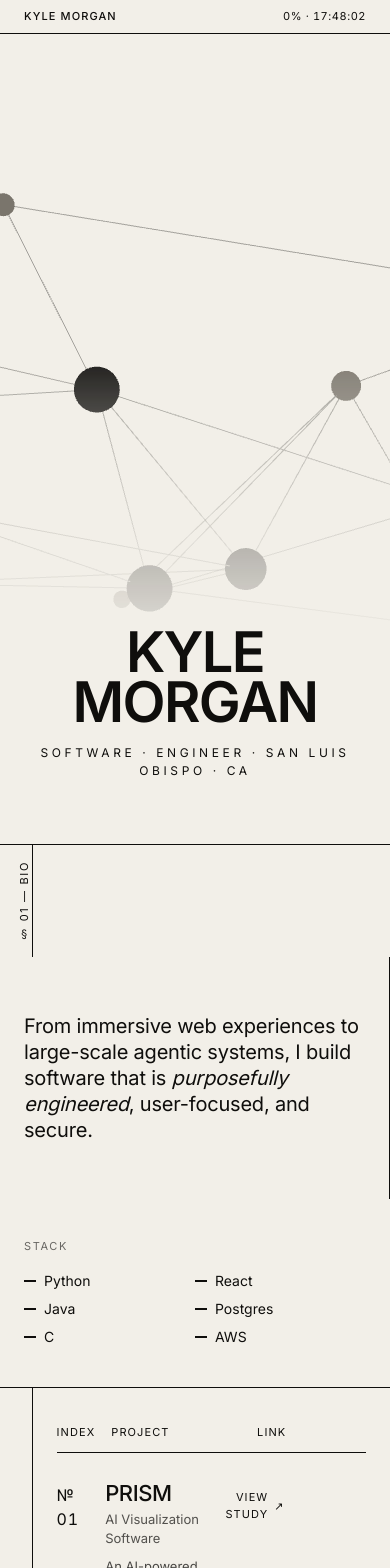
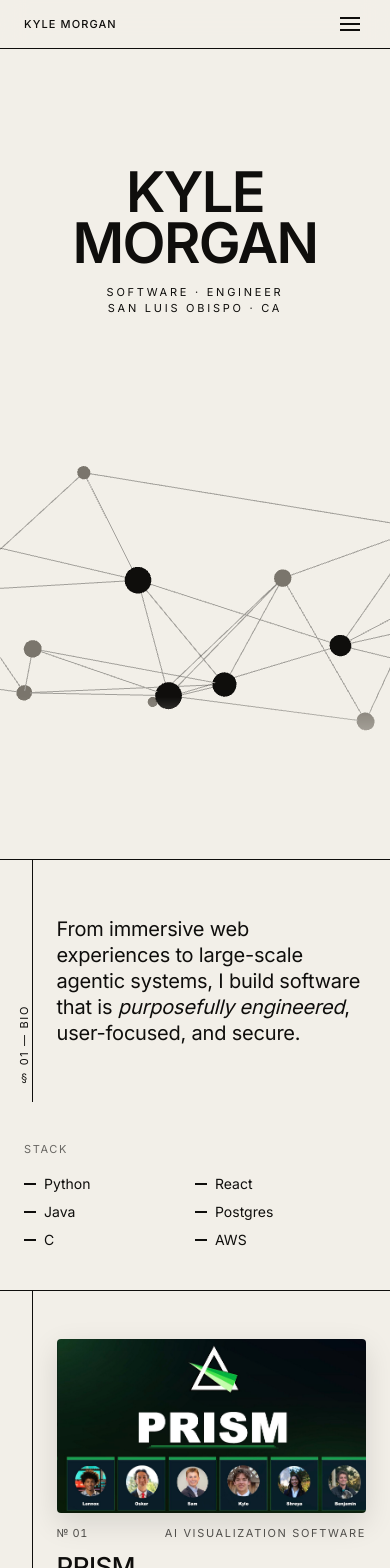
Before and after one commit to kylem148/kyle-morgan.me, a Next.js app: page / in a window 390 px wide. Shown: the top 1568 px of the page. Built offline with nearby package versions, Linux system fonts and the light colour scheme.

Commit message:
feat: implement mobile version

```diff
--- a/package.json
+++ b/package.json
@@ -1,5 +1,5 @@
 {
-  "name": "testing-pwebsite",
+  "name": "personal_website_new",
   "version": "0.1.0",
   "private": true,
   "scripts": {
--- a/src/app/components/layout/Header.tsx
+++ b/src/app/components/layout/Header.tsx
@@ -1,4 +1,5 @@
 import Link from "next/link";
+import MobileNav from "./MobileNav";
 
 type Props = {
   progress: number;
@@ -30,9 +31,10 @@ export default function Header({ progress, clock }: Props) {
           </Link>
         ))}
       </nav>
-      <span className="tabular-nums tracking-[0.05em]">
+      <span className="hidden md:inline tabular-nums tracking-[0.05em]">
         {(progress * 100).toFixed(0)}% · {clock || "—"}
       </span>
+      <MobileNav />
     </header>
   );
 }
--- /dev/null
+++ b/src/app/components/layout/MobileNav.tsx
@@ -0,0 +1,90 @@
+"use client";
+
+import Link from "next/link";
+import { useEffect, useState } from "react";
+import { createPortal } from "react-dom";
+
+const NAV = [
+  { href: "/#bio", label: "Bio" },
+  { href: "/#works", label: "Works" },
+  { href: "/#focus", label: "Focus" },
+  { href: "/building", label: "Building" },
+  { href: "/#contact", label: "Contact" },
+] as const;
+
+export default function MobileNav() {
+  const [open, setOpen] = useState(false);
+  const [mounted, setMounted] = useState(false);
+
+  useEffect(() => {
+    setMounted(true);
+  }, []);
+
+  useEffect(() => {
+    if (!open) return;
+    const prev = document.body.style.overflow;
+    document.body.style.overflow = "hidden";
+    return () => {
+      document.body.style.overflow = prev;
+    };
+  }, [open]);
+
+  const overlay = (
+    <div className="md:hidden fixed left-0 right-0 bottom-0 top-8.5 z-30 flex flex-col bg-[#f2efe8]">
+      <nav className="flex flex-1 flex-col justify-center px-6">
+        <ul className="divide-y divide-[#0f0e0c]/15 border-y border-[#0f0e0c]/15">
+          {NAV.map((n, i) => (
+            <li key={n.href}>
+              <Link
+                href={n.href}
+                onClick={() => setOpen(false)}
+                className="flex items-baseline gap-4 py-5"
+              >
+                <span className="text-[10px] tabular-nums uppercase tracking-[0.2em] opacity-40">
+                  {String(i + 1).padStart(2, "0")}
+                </span>
+                <span className="text-[clamp(36px,10vw,64px)] font-semibold uppercase tracking-[-0.02em] leading-none">
+                  {n.label}
+                </span>
+              </Link>
+            </li>
+          ))}
+        </ul>
+      </nav>
+      <div className="grid grid-cols-2 gap-4 border-t border-[#0f0e0c]/15 px-6 py-5 text-[11px] uppercase tracking-[0.2em]">
+        <span>Kyle Morgan</span>
+        <span className="text-right opacity-60">Portfolio — 2026</span>
+      </div>
+    </div>
+  );
+
+  return (
+    <>
+      <button
+        type="button"
+        aria-label={open ? "Close menu" : "Open menu"}
+        aria-expanded={open}
+        onClick={() => setOpen((o) => !o)}
+        className="md:hidden relative z-50 flex h-8 w-8 items-center justify-center"
+      >
+        <span
+          className={`absolute block h-[1.5px] w-5 bg-[#0f0e0c] transition-transform duration-300 ease-out ${
+            open ? "translate-y-0 rotate-45" : "-translate-y-1.5"
+          }`}
+        />
+        <span
+          className={`absolute block h-[1.5px] w-5 bg-[#0f0e0c] transition-opacity duration-200 ${
+            open ? "opacity-0" : "opacity-100"
+          }`}
+        />
+        <span
+          className={`absolute block h-[1.5px] w-5 bg-[#0f0e0c] transition-transform duration-300 ease-out ${
+            open ? "translate-y-0 -rotate-45" : "translate-y-1.5"
+          }`}
+        />
+      </button>
+
+      {mounted && open && createPortal(overlay, document.body)}
+    </>
+  );
+}
--- a/src/app/components/sections/Bio.tsx
+++ b/src/app/components/sections/Bio.tsx
@@ -9,7 +9,7 @@ export default function Bio() {
       className="grid grid-cols-12 border-t border-[#0f0e0c] bg-[#f2efe8]"
     >
       <SectionRail label="§ 01 — Bio" />
-      <div className="col-span-12 md:col-span-7 border-r border-[#0f0e0c] px-6 md:px-8 py-14 md:py-16 text-[clamp(20px,2.4vw,34px)] leading-[1.3] tracking-[-0.01em]">
+      <div className="col-span-11 md:col-span-7 md:border-r border-[#0f0e0c] px-6 md:px-8 py-14 md:py-16 text-[clamp(20px,2.4vw,34px)] leading-[1.3] tracking-[-0.01em]">
         From immersive web experiences to large-scale agentic systems, I build
         software that is{" "}
         <em className="italic">purposefully engineered</em>, user-focused, and
--- a/src/app/components/sections/Hero.tsx
+++ b/src/app/components/sections/Hero.tsx
@@ -1,11 +1,14 @@
 export default function Hero() {
   return (
-    <section className="relative flex min-h-[calc(100svh-34px)] flex-col justify-end px-6 pb-16 pt-[26vh]">
-      <h1 className="text-center font-semibold uppercase tracking-[-0.03em] leading-[0.9] mix-blend-multiply text-[clamp(56px,10vw,140px)]">
+    <section className="relative flex min-h-[calc(100svh-34px)] flex-col justify-start pt-[14vh] pb-16 px-6 md:justify-end md:pt-[26vh]">
+      <h1 className="text-center font-semibold uppercase tracking-[-0.03em] leading-[0.9] md:mix-blend-multiply text-[clamp(56px,10vw,140px)]">
         Kyle Morgan
       </h1>
-      <div className="mt-4 text-center text-[clamp(12px,1.4vw,20px)] uppercase tracking-[0.3em]">
-        Software · Engineer · San Luis Obispo · CA
+      <div className="mt-4 text-center text-[clamp(11px,1.4vw,20px)] uppercase tracking-[0.25em] md:tracking-[0.3em]">
+        <span>Software · Engineer</span>
+        <span className="hidden md:inline"> · </span>
+        <br className="md:hidden" />
+        <span>San Luis Obispo · CA</span>
       </div>
     </section>
   );
--- a/src/app/components/sections/Works.tsx
+++ b/src/app/components/sections/Works.tsx
@@ -46,10 +46,10 @@ export default function Works({ hoverIdRef }: Props) {
       >
         <SectionRail label="§ 02 — Works" />
         <div className="col-span-11 p-6">
-          <div className="grid grid-cols-[1fr_3fr_2fr_2fr] gap-4 border-b border-[#0f0e0c] py-3 text-[11px] uppercase tracking-[0.1em]">
+          <div className="hidden md:grid grid-cols-[1fr_3fr_2fr_2fr] gap-4 border-b border-[#0f0e0c] py-3 text-[11px] uppercase tracking-[0.1em]">
             <div>Index</div>
             <div>Project</div>
-            <div className="hidden sm:block">Category</div>
+            <div>Category</div>
             <div className="text-right">Link</div>
           </div>
           {PROJECTS.map((p) => (
--- a/src/app/components/three/GraphScene.tsx
+++ b/src/app/components/three/GraphScene.tsx
@@ -333,13 +333,7 @@ export default function GraphScene({ progressRef, hoverIdRef }: Props) {
     <div
       ref={mountRef}
       aria-hidden="true"
-      className="pointer-events-none fixed inset-0 z-0"
-      style={{
-        WebkitMaskImage:
-          "linear-gradient(to bottom, #000 0%, #000 40%, rgba(0,0,0,0.25) 65%, transparent 80%)",
-        maskImage:
-          "linear-gradient(to bottom, #000 0%, #000 40%, rgba(0,0,0,0.25) 65%, transparent 80%)",
-      }}
+      className="graph-mask pointer-events-none fixed left-0 right-0 bottom-0 top-[42vh] md:top-0 z-0"
     />
   );
 }
--- a/src/app/components/ui/ProjectRow.tsx
+++ b/src/app/components/ui/ProjectRow.tsx
@@ -12,26 +12,55 @@ type Props = {
 
 export default function ProjectRow({ project, active, onEnter, onLeave }: Props) {
   const ref = useRef<HTMLAnchorElement | null>(null);
+  const isExternal = project.link.startsWith("http");
+  const idLabel = `№ ${String(project.id).padStart(2, "0")}`;
+  const ctaLabel = project.ctaLabel ?? "View";
 
   return (
     <a
       ref={ref}
       href={project.link}
-      target={project.link.startsWith("http") ? "_blank" : undefined}
-      rel={project.link.startsWith("http") ? "noopener noreferrer" : undefined}
+      target={isExternal ? "_blank" : undefined}
+      rel={isExternal ? "noopener noreferrer" : undefined}
       onPointerEnter={(e) =>
         onEnter(project, { x: e.clientX, y: e.clientY })
       }
       onPointerLeave={onLeave}
       onFocus={() => onEnter(project)}
       onBlur={onLeave}
-      className={`group grid grid-cols-[1fr_3fr_2fr_2fr] items-baseline gap-4 border-b border-[#0f0e0c]/20 py-7 text-inherit no-underline transition-colors duration-200 ${
-        active ? "bg-[#0f0e0c]/[0.04]" : ""
+      className={`group block border-b border-[#0f0e0c]/20 text-inherit no-underline transition-colors duration-200 ${
+        active ? "md:bg-[#0f0e0c]/[0.04]" : ""
       }`}
     >
-      <div className="tabular-nums tracking-[0.05em]">
-        № {String(project.id).padStart(2, "0")}
+      {/* Mobile layout — image-led card */}
+      <div className="md:hidden flex flex-col gap-3 py-6">
+        <div
+          className="aspect-[16/9] overflow-hidden rounded-sm bg-cover bg-center shadow-[0_10px_30px_rgba(0,0,0,0.12)]"
+          style={{
+            backgroundImage: `url(${project.imageUrl}), ${project.posterArt}`,
+          }}
+        />
+        <div className="flex items-baseline justify-between text-[11px] uppercase tracking-[0.15em] opacity-70">
+          <span className="tabular-nums tracking-[0.05em]">{idLabel}</span>
+          <span>{project.category}</span>
         </div>
+        <div className="text-[26px] font-medium leading-[1.1] tracking-[-0.02em]">
+          {project.title}
+        </div>
+        <div className="text-[14px] leading-[1.4] opacity-75">
+          {project.description}
+        </div>
+        <div className="mt-1 inline-flex items-center gap-1.5 text-[11px] uppercase tracking-[0.15em]">
+          {ctaLabel}
+          <span aria-hidden="true">↗</span>
+        </div>
+      </div>
+
+      {/* Desktop layout — tabular row */}
+      <div
+        className={`hidden md:grid grid-cols-[1fr_3fr_2fr_2fr] items-baseline gap-4 py-7`}
+      >
+        <div className="tabular-nums tracking-[0.05em]">{idLabel}</div>
         <div>
           <div
             className={`text-[22px] sm:text-[32px] font-medium leading-[1.1] tracking-[-0.02em] transition-transform duration-200 ${
@@ -40,19 +69,22 @@ export default function ProjectRow({ project, active, onEnter, onLeave }: Props)
           >
             {project.title}
           </div>
-        <div className="mt-1 text-[13px] opacity-70 sm:hidden">
-          {project.category}
-        </div>
           <div className="mt-2 max-w-xl text-[13px] opacity-75">
             {project.description}
           </div>
         </div>
-      <div className="hidden sm:block text-sm">{project.category}</div>
+        <div className="text-sm">{project.category}</div>
         <div className="text-right text-[11px] uppercase tracking-[0.1em]">
           <span className="inline-flex items-center gap-1.5">
-          {project.ctaLabel ?? "View"}
-          <span aria-hidden="true" className="transition-transform duration-200 group-hover:translate-x-0.5">↗</span>
+            {ctaLabel}
+            <span
+              aria-hidden="true"
+              className="transition-transform duration-200 group-hover:translate-x-0.5"
+            >
+              ↗
             </span>
+          </span>
+        </div>
       </div>
     </a>
   );
--- a/src/app/globals.css
+++ b/src/app/globals.css
@@ -28,6 +28,55 @@ body {
   color: #f2efe8;
 }
 
+@keyframes agent-card-in {
+  from {
+    opacity: 0;
+    transform: translateY(8px);
+  }
+  to {
+    opacity: 1;
+    transform: translateY(0);
+  }
+}
+
+.graph-mask {
+  -webkit-mask-image: linear-gradient(
+    to bottom,
+    transparent 0%,
+    #000 12%,
+    #000 70%,
+    rgba(0, 0, 0, 0.25) 85%,
+    transparent 100%
+  );
+  mask-image: linear-gradient(
+    to bottom,
+    transparent 0%,
+    #000 12%,
+    #000 70%,
+    rgba(0, 0, 0, 0.25) 85%,
+    transparent 100%
+  );
+}
+
+@media (min-width: 768px) {
+  .graph-mask {
+    -webkit-mask-image: linear-gradient(
+      to bottom,
+      #000 0%,
+      #000 40%,
+      rgba(0, 0, 0, 0.25) 65%,
+      transparent 80%
+    );
+    mask-image: linear-gradient(
+      to bottom,
+      #000 0%,
+      #000 40%,
+      rgba(0, 0, 0, 0.25) 65%,
+      transparent 80%
+    );
+  }
+}
+
 @media (prefers-reduced-motion: reduce) {
   html {
     scroll-behavior: auto;
```
Also changed, not shown: src/app/components/sections/CurrentFocus.tsx (+33 -4 lines). Lines whose indentation alone changed are shown as unchanged.
